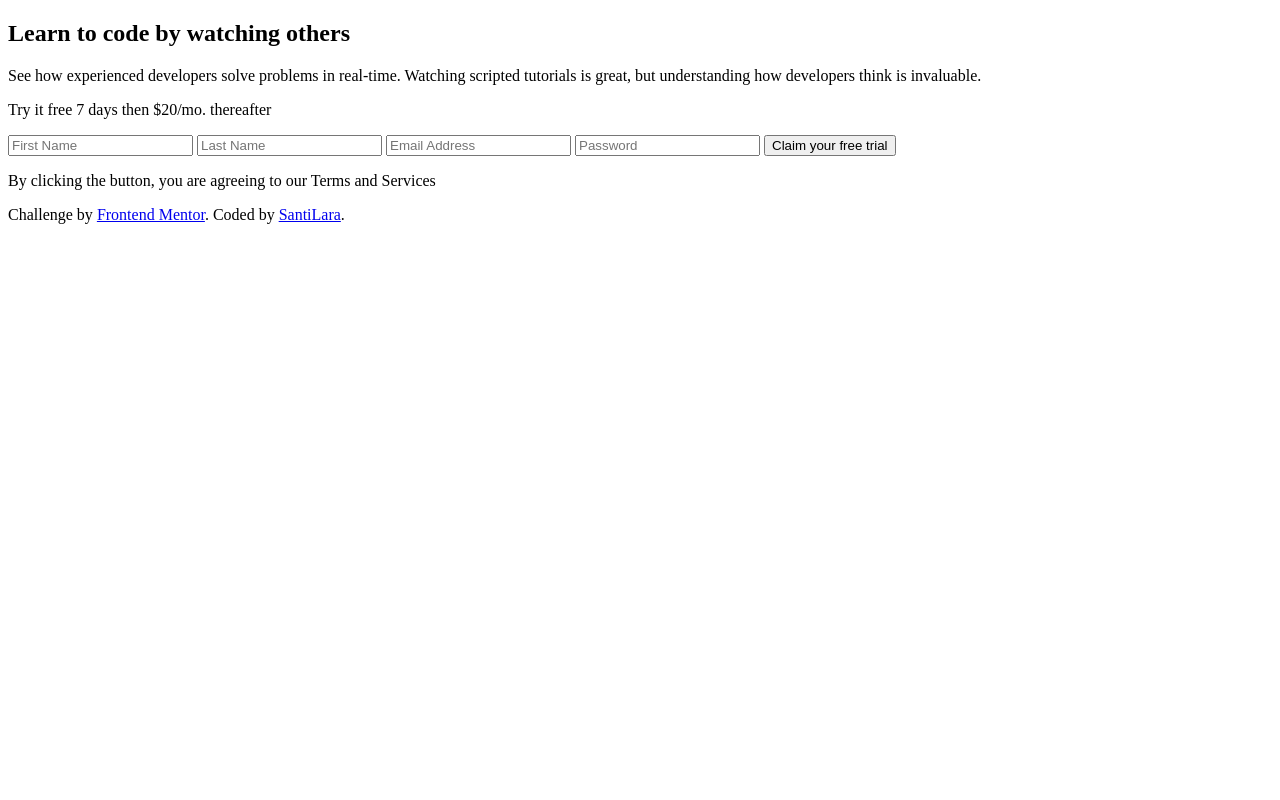
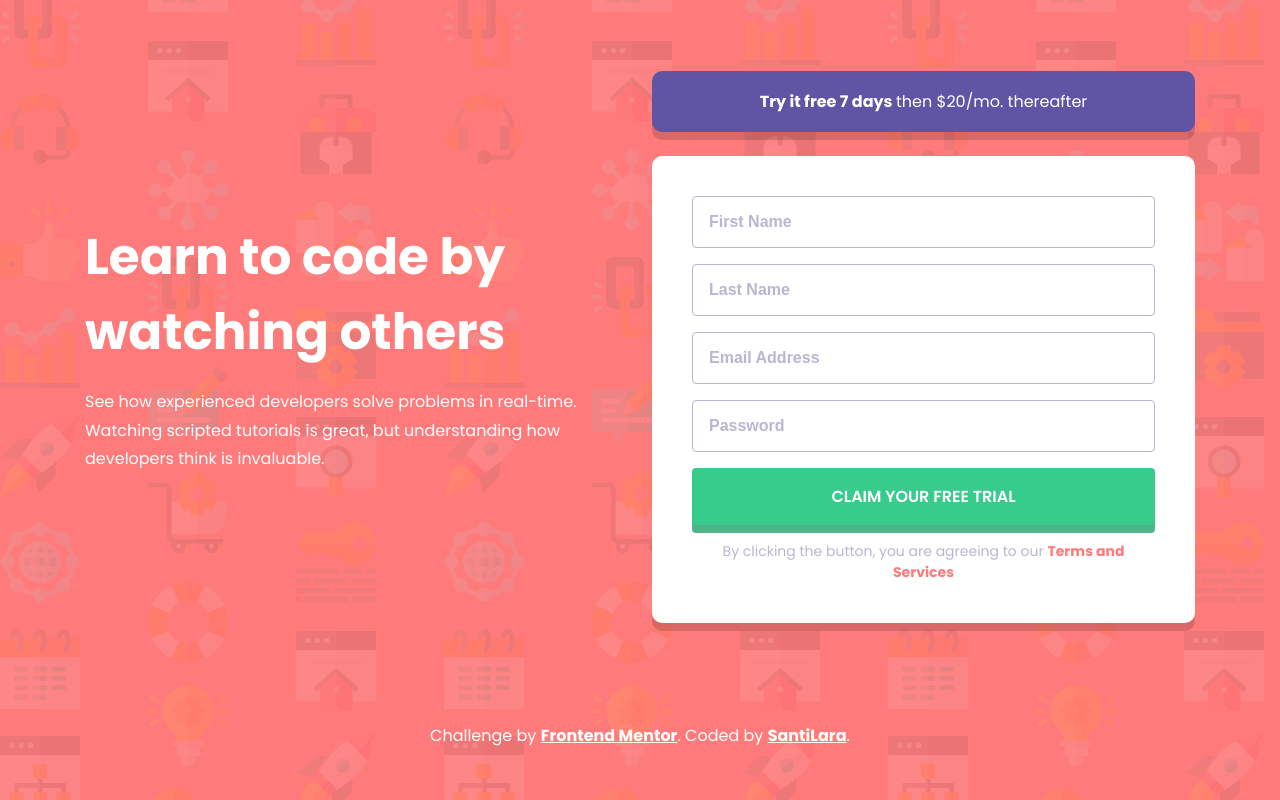
Before and after one commit to SantiagoLaraE/intro-component-with-sign-up-form, a plain HTML site: page index.html in a window 1280 px wide. Drawn offline with Linux system fonts and the light colour scheme.

Commit message:
Estilos al Hero, ajustes esstructura y etiquetas HTML

```diff
--- a/css/style.css
+++ b/css/style.css
@@ -0,0 +1,174 @@
+:root{
+    --primary-color:hsl(0, 100%, 74%);
+    --secondary-color:hsl(154, 59%, 51%);
+    --accent-color:hsl(248, 32%, 49%);
+    --dark-color:hsl(249, 10%, 26%);
+    --light-color:hsl(246, 25%, 77%);
+    --white-color:hsl(0, 100%, 100%);
+}
+
+*{
+    margin: 0;
+    padding: 0;
+    box-sizing: border-box;
+}
+
+html{
+    font-size: 62.5%;
+    font-family: 'Poppins', sans-serif;
+}
+body{
+    min-height: 100vh;
+    background-color: var(--primary-color);
+    background-image: url(../images/bg-intro-mobile.png);
+    background-size: cover;
+    background-repeat: no-repeat;
+    padding: 2.4rem;
+    display: grid;
+    grid-template-rows: 1fr 8.2rem ;
+    gap: 2.4rem ;
+    place-items: center;
+}
+p{
+    font-size: 1.6em;
+}
+
+.hero{
+    display: flex;
+    flex-direction: column;
+}
+.hero__text{
+    text-align: center;
+    color: var(--white-color);
+    padding: 7.2rem 0;
+}
+.hero__title{
+    font-size: 2.8rem;
+    font-weight: 700;
+    margin-bottom: 1.8rem;
+}
+.hero__description{
+    line-height: 1.8;
+}
+.hero__ad{
+    background-color: var(--accent-color);
+    color: var(--white-color);
+    text-align: center;
+    font-weight: 700;
+    padding: 1.8rem 7.6rem;
+    border-radius: 1rem;
+    box-shadow: 0 .8rem 0 hsl(0, 0%, 0%, 0.15);
+    margin-bottom: 2.4rem;
+}
+.hero__ad span{
+    font-weight: 400;
+}
+#form-sign-up{
+    background-color: var(--white-color);
+    border-radius: 1rem;
+    padding: 2.4rem;
+    box-shadow: 0 .8rem 0 hsl(0, 0%, 0%, 0.15);
+}
+.form__input{
+    font-size: 1.6rem;
+    border: none;
+    border: 1px solid var(--light-color);
+    padding: 1.6rem;
+    display: block;
+    width: 100%;
+    margin-top: 1.6rem;
+    border-radius: 0.4rem;
+}
+.form__input:first-child{
+    margin: 0;
+}
+.form__input::placeholder{
+    font-weight: 700;
+    color: var(--light-color);
+}
+.form__input--error{
+    border-color: var(--primary-color);
+    background: url(../images/icon-error.svg) no-repeat;
+    background-position: calc(100% - 1.6rem) center;
+
+}
+.form__input--error::placeholder{
+    color: var(--primary-color);
+}
+.form__error{
+    color: var(--primary-color);
+    font-size: 1.2rem;
+    text-align: right;
+    display: block;
+    font-style: italic;
+    margin-top: 0.4rem;
+}
+.form__btn{
+    background-color: var(--secondary-color);
+    border: none;
+    padding: 1.6rem;
+    border-radius: 0.4rem;
+    width: 100%;
+    color: var(--white-color);
+    font-weight: 600;
+    text-align: center;
+    text-transform: uppercase;
+    font-family: 'Poppins', sans-serif;
+    font-size: 1.6rem;
+    box-shadow: 0 .8rem 0 hsl(154, 40%, 51%);
+    margin: 1.6rem 0;
+    transition: all .3s ease;
+}
+.form__btn:active{
+    box-shadow: 0 .4rem 0 hsl(154, 40%, 51%);
+    transform: translateY(0.8rem);
+}
+.form__tyc{
+    font-size: 1.4rem;
+    text-align: center;
+    color: var(--light-color);
+}
+.form__tyc a{
+    color: var(--primary-color);
+    text-decoration: none;
+    font-weight: 700;
+}
+
+/* ----- Attribution -----*/
+.attribution{
+    text-align: center;
+    font-size: 1.6rem;
+    color: var(--white-color);
+    padding: 1.6rem;
+}
+.attribution a{
+    color: inherit;
+    font-weight: 700;
+}
+@media screen and (min-width:768px) {
+    body{
+        background-image: url(../images/bg-intro-desktop.png);
+    }
+    .hero{
+        max-width: 111rem;
+        flex-direction: row;
+        gap: 2.4rem;
+    }
+    .hero__text, .hero__form{
+        width: 50%;
+    }
+    .hero__text{
+        display: flex;
+        flex-direction: column;
+        justify-content: center;
+        text-align: left;
+    }
+    .hero__title{
+        font-size: 5rem;
+    }
+    #form-sign-up{
+
+        padding: 4rem;
+
+    }
+}
--- a/index.html
+++ b/index.html
@@ -21,29 +21,29 @@
         but understanding how developers think is invaluable.</p>
     </section>
     <div class="hero__form">
-      <div class="hero__ad">
-        <p class="hero__ad-description">
+        <p class="hero__ad">
           Try it free 7 days <span>then $20/mo. thereafter</span>
         </p>
-      </div>
+
       <form id="form-sign-up">
         <input class="form__input" type="text" placeholder="First Name">
-        <input class="form__input" type="text" placeholder="Last Name">
+        <!-- <div class="form__error">First Name cannot be empty</div> -->
+        <input class="form__input " type="text" placeholder="Last Name">
         <input class="form__input" type="text" placeholder="Email Address">
         <input class="form__input" type="password" placeholder="Password">
         <button class="form__btn" type="submit">Claim your free trial</button>
-        <p class="form__tyc">By clicking the button, you are agreeing to our Terms and Services</p>
+        <p class="form__tyc">By clicking the button, you are agreeing to our <a href="#">Terms and Services</a></p>
       </form>
     </div>
   </main>
 
 
-  <footer>
-    <p class="attribution">
+
+    <footer class="attribution">
       Challenge by <a href="https://www.frontendmentor.io?ref=challenge" target="_blank">Frontend Mentor</a>.
       Coded by <a href="https://santiagolarae.github.io">SantiLara</a>.
-    </p>
-  </footer>
+    </footer>
+
   <script src="./src/index.js"></script>
 </body>
 </html>
```
